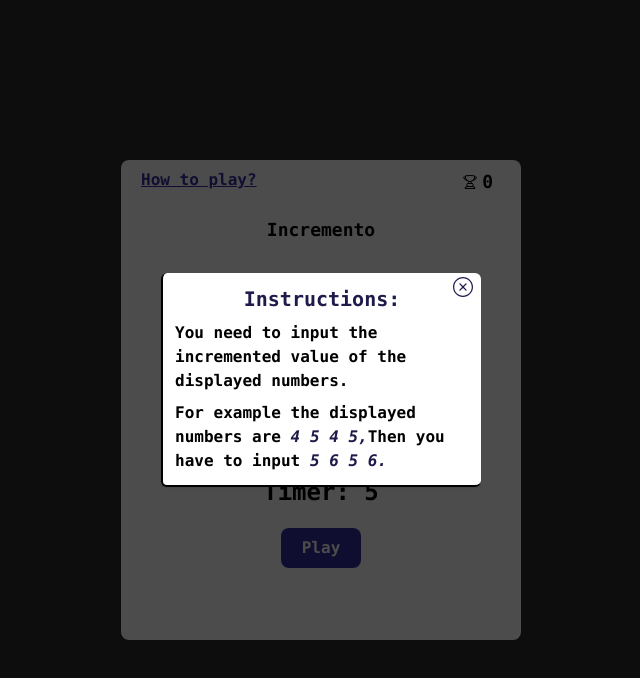
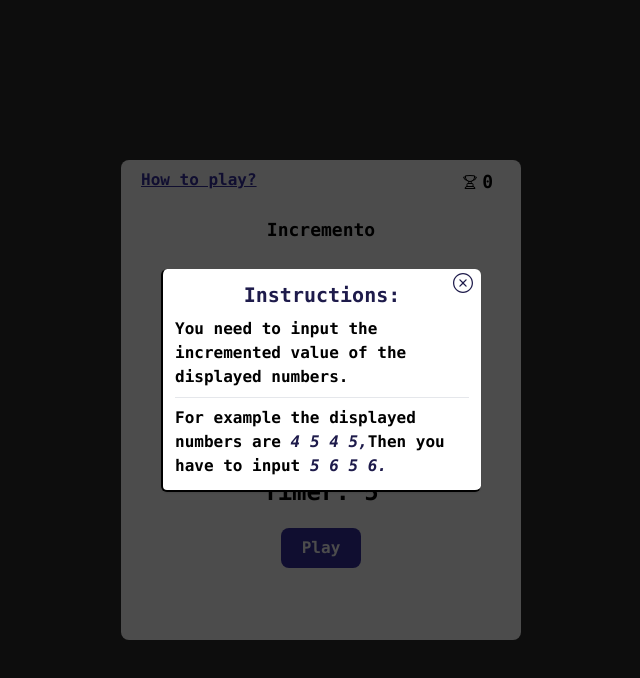
Before and after one commit to russellbanares322/incremento, a React (Vite) app: page / in a window 1280 px wide. Both pictures are taken after a click on the element "How to play?". Shown: the top 678 px of the page, without its empty margins (319-959 px from the left). Built offline with nearby package versions, Linux system fonts and the light colour scheme.

Commit message:
chore: add horizontal ruler in instructions modal

```diff
--- a/src/components/modal/InstructionModal.jsx
+++ b/src/components/modal/InstructionModal.jsx
@@ -27,9 +27,10 @@ const InstructionModal = ({
         <h1 className="text-center text-xl font-bold text-indigo-950">
           Instructions:
         </h1>
-        <h1 className="text-start text-md pt-2">
+        <h1 className="text-start text-md pt-2 pb-2">
           You need to input the incremented value of the displayed numbers.
         </h1>
+        <hr />
         <h1 className="text-start text-md pt-2">
           For example the displayed numbers are{" "}
           <span className="text-indigo-950 italic">4 5 4 5,</span>
```
